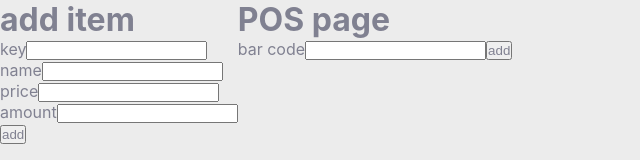
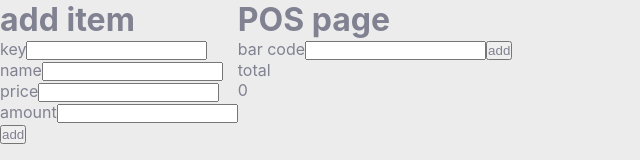
Before and after one commit to kiztopia1/The-system-backend, a React (Create React App) app: page / in a window 1280 px wide. Shown: the top 160 px of the page, without its empty margins (0-640 px from the left). Built offline with nearby package versions, Linux system fonts and the light colour scheme.

Commit message:
sold item object update form item object

```diff
--- a/src/home/component/posPage/PosPage.js
+++ b/src/home/component/posPage/PosPage.js
@@ -1,15 +1,38 @@
 import axios from 'axios'
-import React,{useRef,useState} from 'react'
+import React,{useRef,useState,useEffect} from 'react'
+import AddItem from '../addItem/AddItem'
 
 function PosPage() {
     const [items, setItems] = useState([])
+    const [total, setTotal] = useState(0)
     const key = useRef('')
     const handleAddItem = () => {
         axios.get(`http://127.0.0.1:8000/${key.current.value}`).then(res => {
-            setItems(prevItems => [...prevItems, res.data])
-            console.log(items)
+            addSoldItem(res.data)
+
         })
     }
+    const addSoldItem = (item) => {
+
+        const soldItem = {
+            name: item.name,
+            price: item.price,
+            amount: item.amount,
+            saleId: 'kira'
+        }
+        setItems(prevItems => [...prevItems, soldItem])
+    }
+    useEffect(() => {
+        const calcTotal = () => {
+            let sum = 0
+            items.forEach(function(item){
+                sum = Number(item.price) + sum
+            })
+            setTotal(sum)
+        }
+        calcTotal()
+    }, [items])
+
     return (
         <div>
             <h1>POS page</h1>
@@ -26,11 +49,18 @@ function PosPage() {
                        <br />
                        <hr />
                        name: {item.name} <br />
-                       price: {item.price}
+                       price: {item.price}, <br />
+                       amount: {item.amount} <strong>add</strong>  sum<br />
+                       saseID: {item.saleId} <br />
                     <br />
                    </div>
                ))
             }
+            </div>
+
+            <div className="total">
+                <p>total</p>
+                {total}
             </div>
         </div>
     )
```
